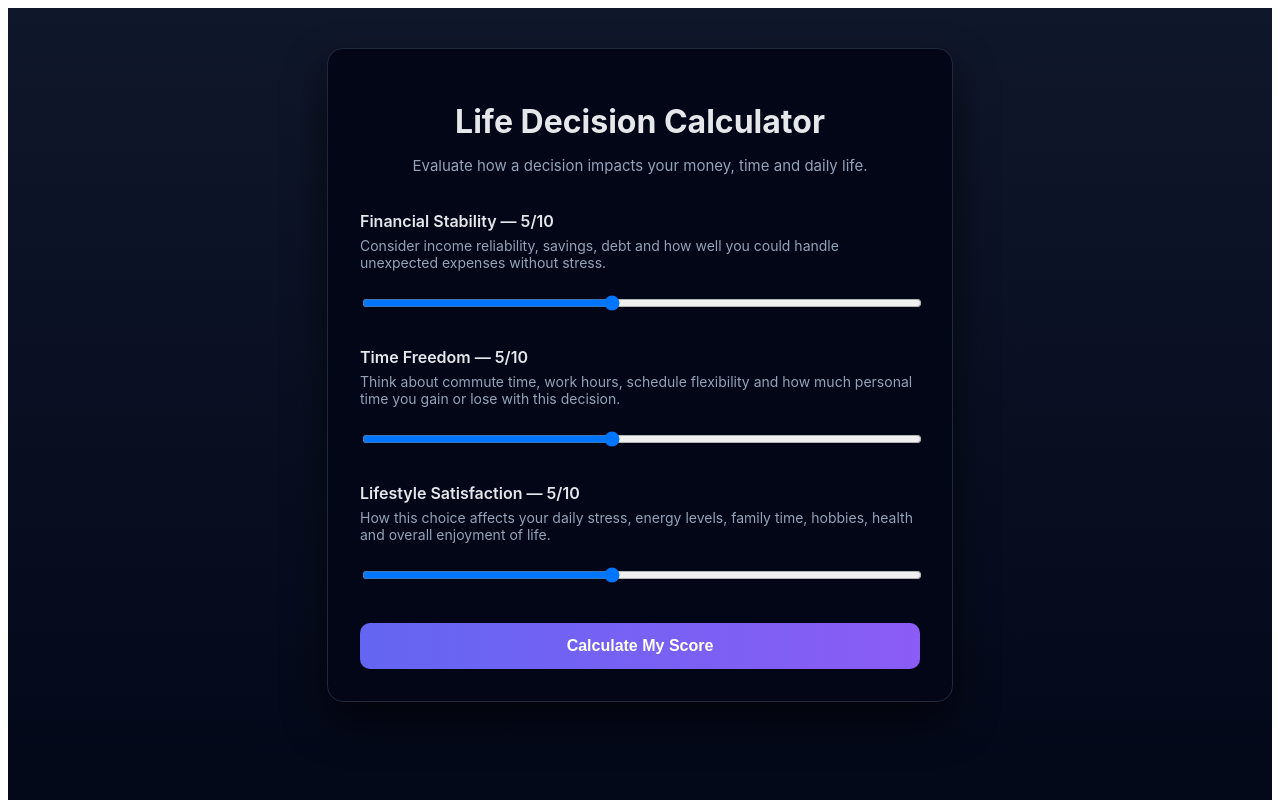
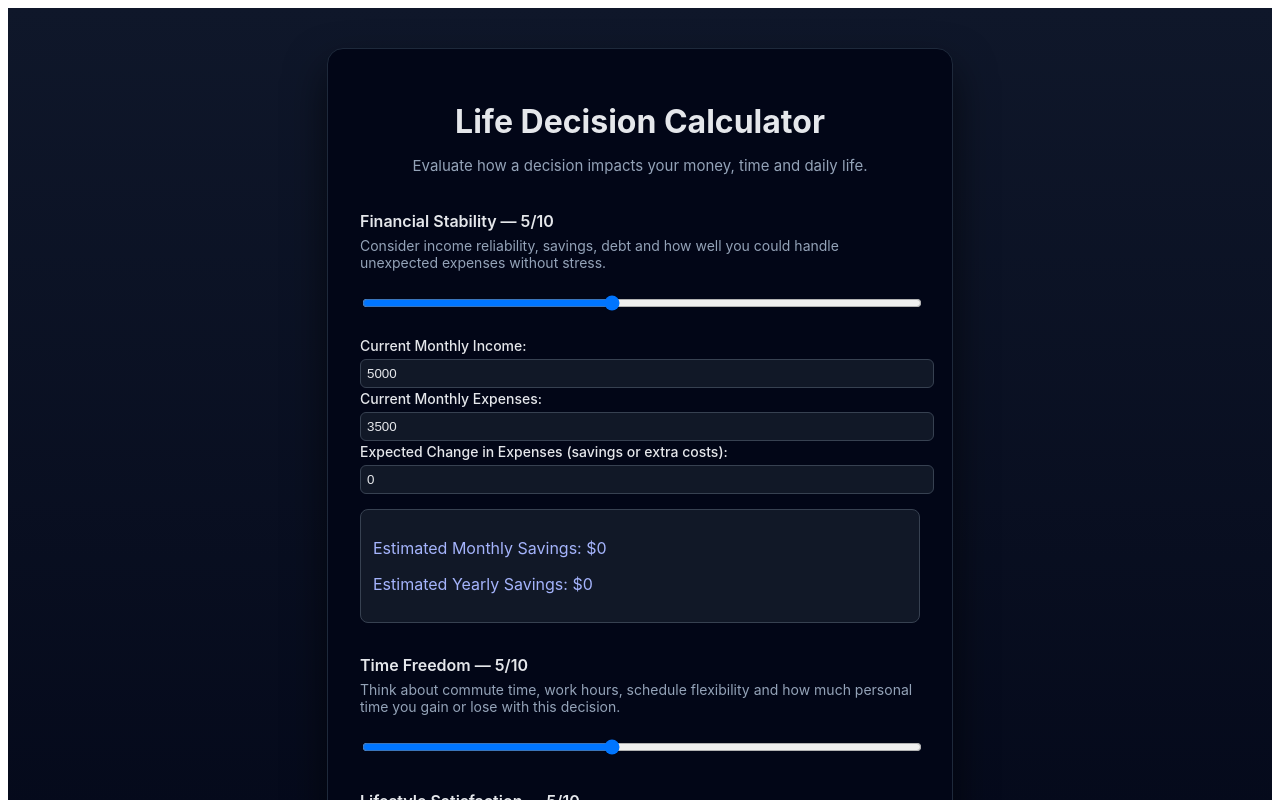
Before and after one commit to billybirdsong93/CalcYourLifeMinimal, a Next.js app: page / in a window 1280 px wide. Shown: the top 800 px of the page. Built offline with nearby package versions, Linux system fonts and the light colour scheme.

Commit message:
Update page.js new features

```diff
--- a/app/page.js
+++ b/app/page.js
@@ -6,12 +6,23 @@ export default function Home() {
 const [financial, setFinancial] = useState(5);
 const [time, setTime] = useState(5);
 const [lifestyle, setLifestyle] = useState(5);
+const [income, setIncome] = useState(5000);
+const [expenses, setExpenses] = useState(3500);
+const [expenseChange, setExpenseChange] = useState(0);
 const [result, setResult] = useState(null);
 
 const calculateScore = () => {
 const score = Math.round((financial + time + lifestyle) / 3);
 setResult(score);
 };
+
+const calculateSavings = () => {
+const monthlySavings = expenseChange;
+const yearlySavings = monthlySavings * 12;
+return { monthlySavings, yearlySavings };
+};
+
+const { monthlySavings, yearlySavings } = calculateSavings();
 
 return (
 <main
@@ -66,6 +77,78 @@ value={financial}
 onChange={(e) => setFinancial(Number(e.target.value))}
 style={{ width: "100%", marginTop: "10px" }}
 />
+
+{/* Savings calculator inputs */}
+<div style={{ marginTop: "20px" }}>
+<label style={{ fontSize: "14px", fontWeight: "500" }}>
+Current Monthly Income:
+</label>
+<input
+type="number"
+value={income}
+onChange={(e) => setIncome(Number(e.target.value))}
+style={{
+width: "100%",
+padding: "6px",
+borderRadius: "6px",
+marginTop: "4px",
+border: "1px solid #374151",
+background: "#111827",
+color: "#e5e7eb",
+}}
+/>
+
+<label style={{ fontSize: "14px", fontWeight: "500", marginTop: "10px" }}>
+Current Monthly Expenses:
+</label>
+<input
+type="number"
+value={expenses}
+onChange={(e) => setExpenses(Number(e.target.value))}
+style={{
+width: "100%",
+padding: "6px",
+borderRadius: "6px",
+marginTop: "4px",
+border: "1px solid #374151",
+background: "#111827",
+color: "#e5e7eb",
+}}
+/>
+
+<label style={{ fontSize: "14px", fontWeight: "500", marginTop: "10px" }}>
+Expected Change in Expenses (savings or extra costs):
+</label>
+<input
+type="number"
+value={expenseChange}
+onChange={(e) => setExpenseChange(Number(e.target.value))}
+style={{
+width: "100%",
+padding: "6px",
+borderRadius: "6px",
+marginTop: "4px",
+border: "1px solid #374151",
+background: "#111827",
+color: "#e5e7eb",
+}}
+/>
+</div>
+
+{/* Display savings */}
+<div
+style={{
+marginTop: "15px",
+padding: "12px",
+borderRadius: "8px",
+background: "#111827",
+border: "1px solid #374151",
+color: "#a5b4fc",
+}}
+>
+<p>Estimated Monthly Savings: ${monthlySavings}</p>
+<p>Estimated Yearly Savings: ${yearlySavings}</p>
+</div>
 </div>
 
 {/* Time */}
```
